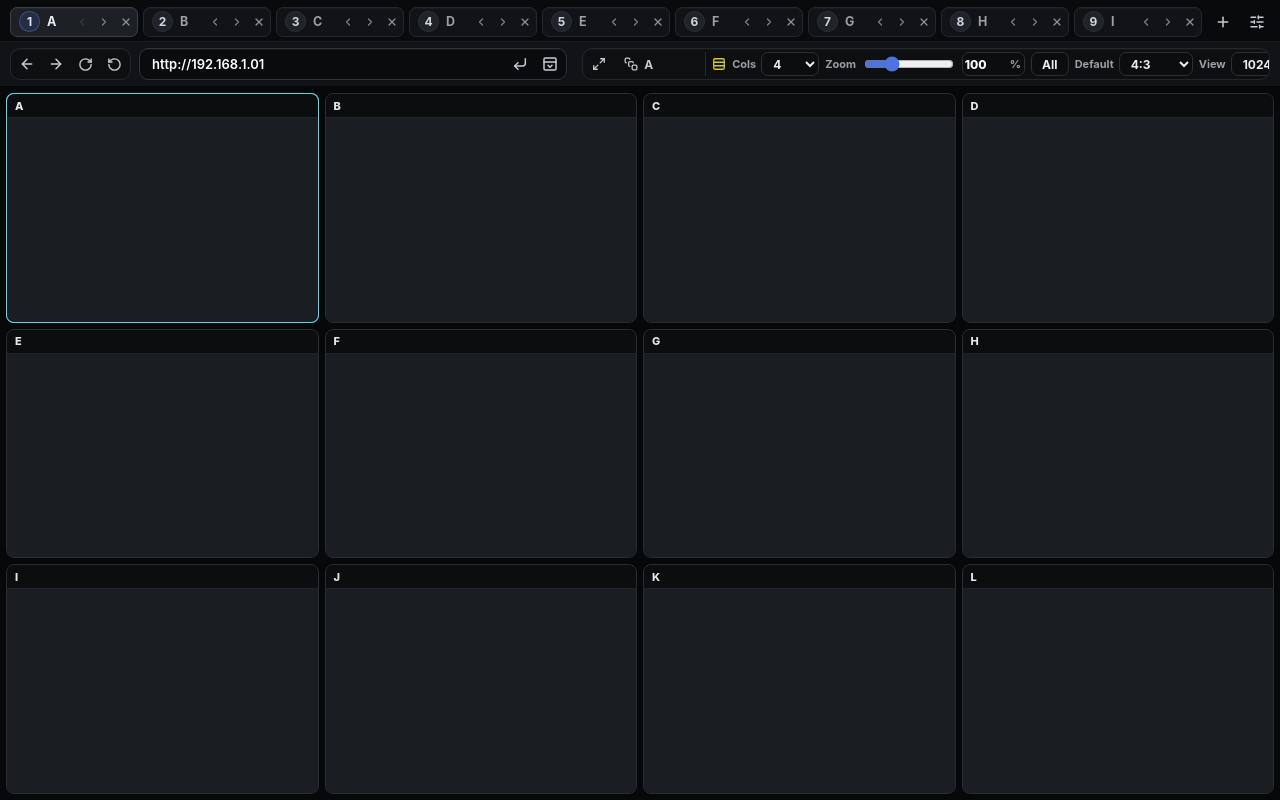
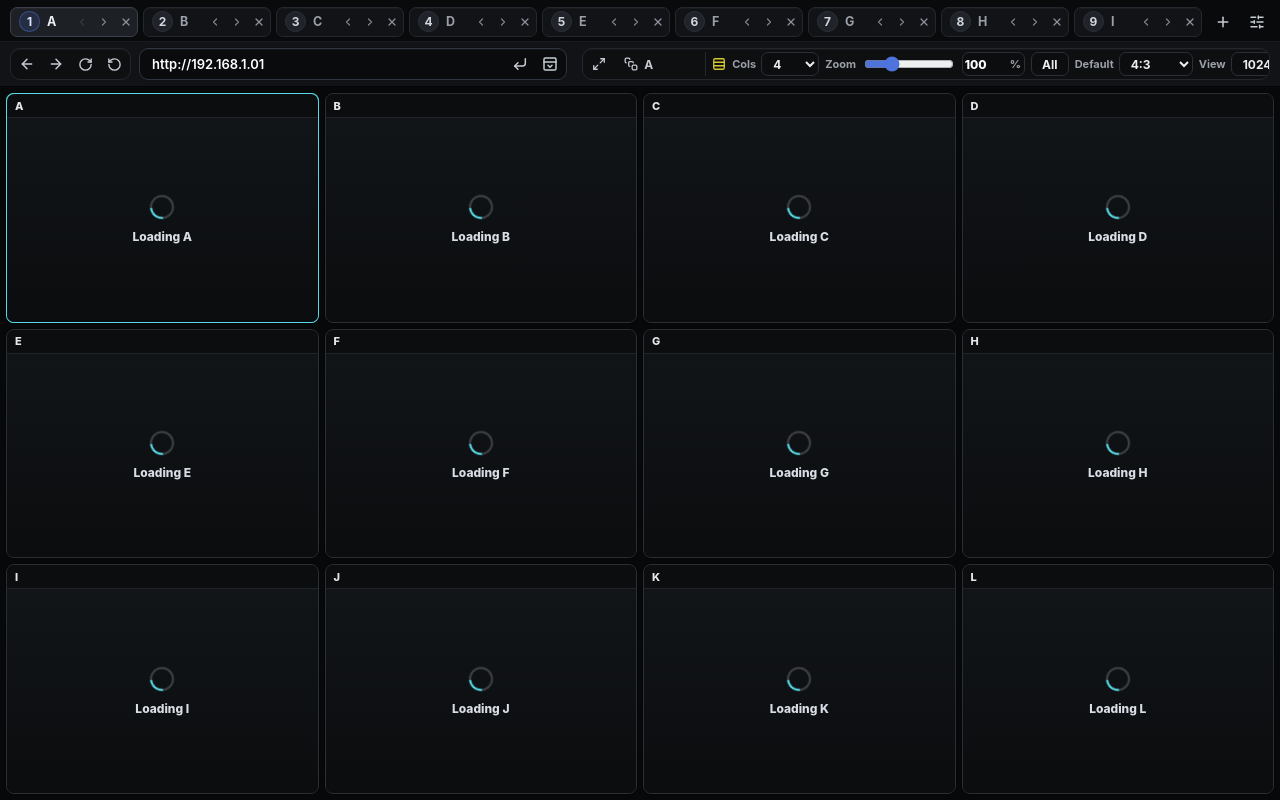
Before and after one commit to nestoff/DITBrowse-skaahoj, a React (Vite) app: page / in a window 1280 px wide. Built offline with nearby package versions, Linux system fonts and the light colour scheme.

Commit message:
fix: mask webview loads with tile loading state

```diff
--- a/src/renderer/components/WebviewTile.tsx
+++ b/src/renderer/components/WebviewTile.tsx
@@ -14,6 +14,10 @@ const TILE_LABEL_HEIGHT = 24;
 const BLANK_WEBVIEW_URL = `data:text/html;charset=utf-8,${encodeURIComponent(
   '<!doctype html><html><head><meta name="color-scheme" content="dark"><style>html,body{margin:0;width:100%;height:100%;background:#1b1d1f;}</style></head><body></body></html>'
 )}`;
+
+function isBlankWebviewUrl(url: string): boolean {
+  return !url || url === BLANK_WEBVIEW_URL || url.startsWith("data:text/html");
+}
 
 function safeSendToWebview(
   webview: Electron.WebviewTag,
@@ -136,6 +140,7 @@ function WebviewTileComponent({
   const [webviewUrl, setWebviewUrl] = useState(() =>
     loadDelayMs <= 0 ? normalizeCameraUrl(tile.url) || BLANK_WEBVIEW_URL : BLANK_WEBVIEW_URL
   );
+  const [loading, setLoading] = useState(() => Boolean(normalizeCameraUrl(tile.url)));
   const [temporaryView, setTemporaryView] = useState(DEFAULT_TEMPORARY_VIEW);
   const temporaryViewRef = useRef(DEFAULT_TEMPORARY_VIEW);
   const committedNavigationRef = useRef<string | null>(null);
@@ -181,8 +186,12 @@ function WebviewTileComponent({
       return;
     }
 
-    setWebviewUrl((currentUrl) => (currentUrl === nextUrl ? currentUrl : nextUrl));
-  }, [initialLoadReady, tile.url]);
+    if (webviewUrl !== nextUrl) {
+      setFailed(false);
+      setLoading(!isBlankWebviewUrl(nextUrl));
+      setWebviewUrl(nextUrl);
+    }
+  }, [initialLoadReady, tile.url, webviewUrl]);
 
   const frame = {
     width: bounds.width,
@@ -211,18 +220,34 @@ function WebviewTileComponent({
       return;
     }
 
-    const clearFailure = (): void => setFailed(false);
+    const clearFailure = (): void => {
+      setFailed(false);
+      if (!isBlankWebviewUrl(webview.getAttribute("src") ?? webviewUrl)) {
+        setLoading(true);
+      }
+    };
+    const finishLoading = (): void => {
+      const loadedUrl =
+        typeof webview.getURL === "function"
+          ? webview.getURL()
+          : webview.getAttribute("src") ?? webviewUrl;
+      if (!isBlankWebviewUrl(loadedUrl)) {
+        setLoading(false);
+      }
+    };
     const markFailure = (event: Event): void => {
       const failureEvent = event as Event & { errorCode?: number; isMainFrame?: boolean };
       if (failureEvent.isMainFrame !== true || failureEvent.errorCode === -3) {
         return;
       }
 
+      setLoading(false);
       setFailed(true);
     };
     const selectTile = (): void => onSelectTile(tile.id);
     const fillCredential = (): void => {
       setFailed(false);
+      finishLoading();
       if (savedCredential) {
         safeSendToWebview(webview, "ditbrowse:credential-fill", savedCredential);
       }
@@ -271,6 +296,7 @@ function WebviewTileComponent({
       }
     };
     webview.addEventListener("did-start-loading", clearFailure);
+    webview.addEventListener("did-stop-loading", finishLoading);
     webview.addEventListener("did-fail-load", markFailure);
     webview.addEventListener("did-finish-load", fillCredential);
     webview.addEventListener("did-navigate", commitNavigationUrl);
@@ -280,6 +306,7 @@ function WebviewTileComponent({
     webview.addEventListener("ipc-message", captureCredential);
     return () => {
       webview.removeEventListener("did-start-loading", clearFailure);
+      webview.removeEventListener("did-stop-loading", finishLoading);
       webview.removeEventListener("did-fail-load", markFailure);
       webview.removeEventListener("did-finish-load", fillCredential);
       webview.removeEventListener("did-navigate", commitNavigationUrl);
@@ -294,7 +321,8 @@ function WebviewTileComponent({
     onSelectTile,
     onUrlCommitted,
     savedCredential,
-    tile.id
+    tile.id,
+    webviewUrl
   ]);
 
   useEffect(() => {
@@ -380,6 +408,8 @@ function WebviewTileComponent({
       ? `translate(${temporaryView.offsetX}px, ${temporaryView.offsetY}px) scale(${scale})`
       : `scale(${scale})`;
   const activationLabel = `Activate ${tile.title || tile.url || "tile"}`;
+  const loadingLabel = `Loading ${tile.title || tile.url || "page"}`;
+  const showLoadingOverlay = loading && !failed;
   const handleInactivePointerDown = useCallback(
     (event: ReactPointerEvent<HTMLDivElement>): void => {
       event.preventDefault();
@@ -407,7 +437,9 @@ function WebviewTileComponent({
         <webview
           ref={webviewRef}
           data-tile-id={tile.id}
-          className="camera-webview"
+          className={["camera-webview", showLoadingOverlay ? "loading" : ""]
+            .filter(Boolean)
+            .join(" ")}
           src={webviewUrl}
           partition={tile.partition}
           preload={webviewPreloadPath ?? undefined}
@@ -430,6 +462,12 @@ function WebviewTileComponent({
             onPointerDown={handleInactivePointerDown}
           />
         )}
+        {showLoadingOverlay && (
+          <div className="tile-loading" role="status" aria-label={loadingLabel}>
+            <div className="tile-loading-spinner" />
+            <span>{loadingLabel}</span>
+          </div>
+        )}
       </div>
       {failed && (
         <div className="tile-error">
--- a/src/renderer/styles.css
+++ b/src/renderer/styles.css
@@ -912,6 +912,10 @@ textarea::selection {
   background: var(--blank-page);
 }
 
+.camera-webview.loading {
+  opacity: 0;
+}
+
 .tile-activation-catcher {
   position: absolute;
   inset: 0;
@@ -942,10 +946,42 @@ textarea::selection {
   white-space: nowrap;
 }
 
+.tile-loading {
+  position: absolute;
+  inset: 0;
+  z-index: 3;
+  display: flex;
+  flex-direction: column;
+  align-items: center;
+  justify-content: center;
+  gap: 10px;
+  pointer-events: none;
+  background:
+    linear-gradient(180deg, rgba(18, 21, 24, 0.98), rgba(11, 13, 15, 0.98));
+  color: #d9dee6;
+  font-size: 12px;
+  font-weight: 760;
+}
+
+.tile-loading-spinner {
+  width: 24px;
+  height: 24px;
+  border: 2px solid rgba(217, 222, 230, 0.22);
+  border-top-color: var(--accent-cyan);
+  border-radius: 50%;
+  animation: tile-loading-spin 720ms linear infinite;
+}
+
+@keyframes tile-loading-spin {
+  to {
+    transform: rotate(360deg);
+  }
+}
+
 .tile-error {
   position: absolute;
   inset: 34px 8px 8px;
-  z-index: 3;
+  z-index: 4;
   display: flex;
   flex-direction: column;
   justify-content: center;
```
Also changed, not shown: 1 other file (tests, documents, lock files or other folders).
